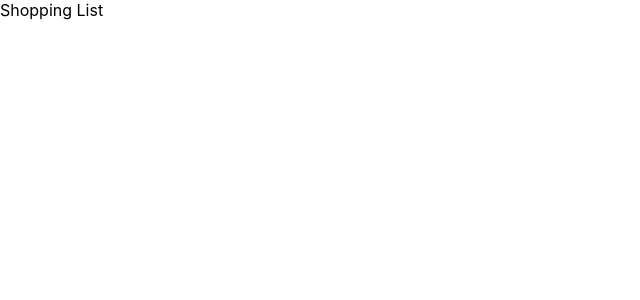
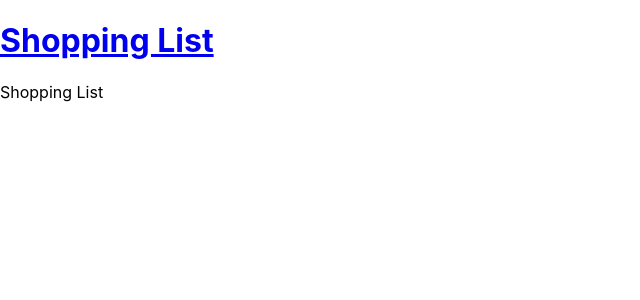
Before and after one commit to Kavian-Spells/react-shopping, a React (Create React App) app: page / in a window 1280 px wide. Shown: the top 300 px of the page, without its empty margins (0-640 px from the left). Built offline with nearby package versions, Linux system fonts and the light colour scheme.

Commit message:
Added first link

```diff
--- a/src/App.js
+++ b/src/App.js
@@ -15,6 +15,9 @@ function App() {
   return (
     <BrowserRouter>
       <div className="App">
+        <header>
+          <h1><Link to="/">Shopping List</Link></h1>
+        </header>
       <Switch>
         <Route exact path="/" component={ShoppingList}/>
         <Route path="/add" component={AddItem}/>
```
